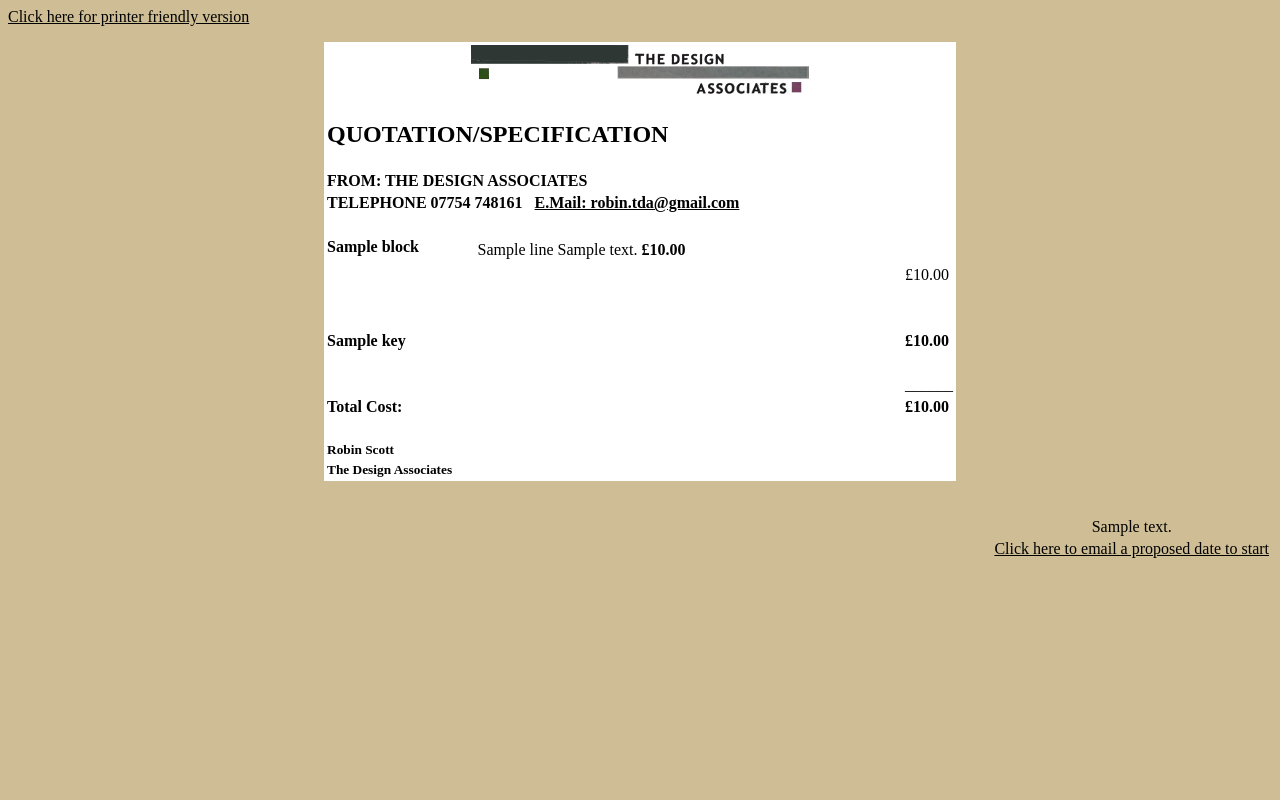
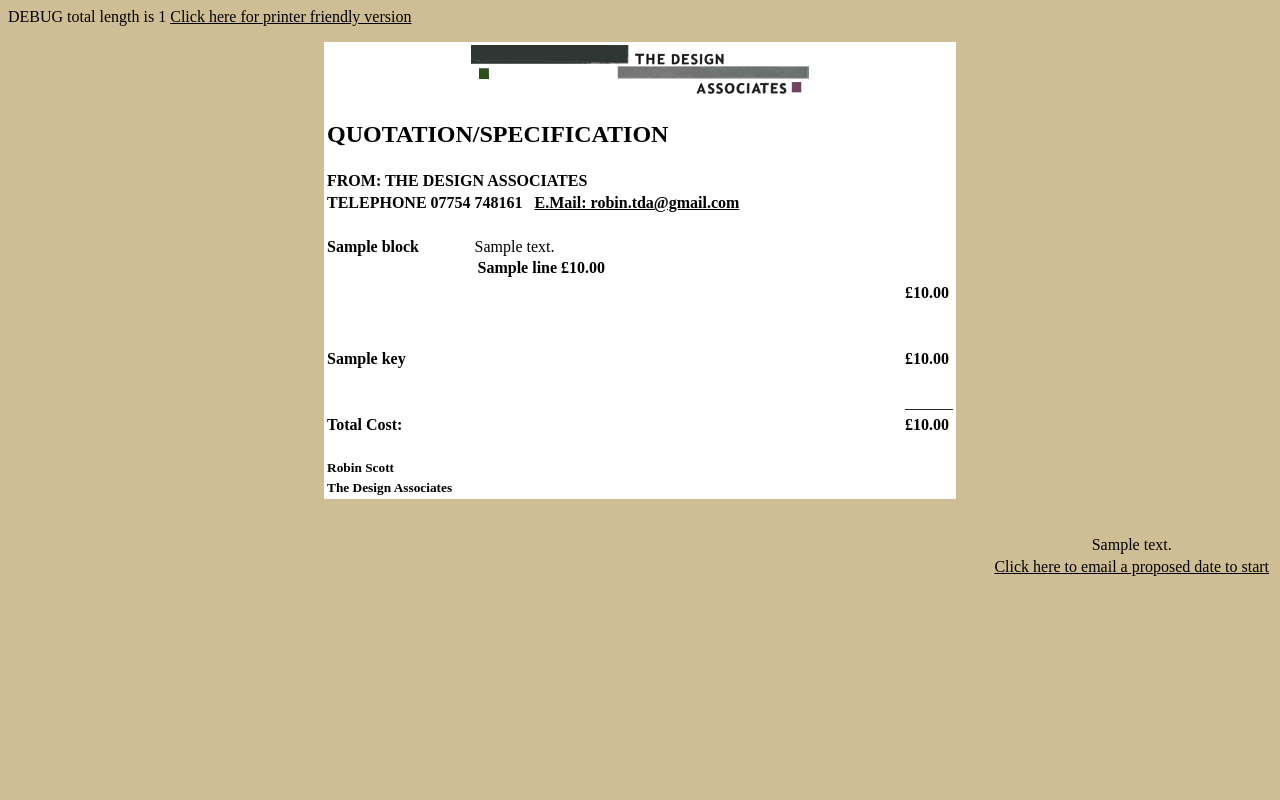
Before and after one commit to cleanbill/quoter, a Django app: template quoter/templates/index.html in a window 1280 px wide. Run offline with Django 3.2, Linux system fonts and the light colour scheme; tables that the repository leaves empty hold one stand-in row (values such as "Sample post"); the template is opened without the code that fills it: values that come from a table or form of the project are taken from there, most other values are stand-ins (such as "Sample title", 1, 10 or a date in 2020).

Commit message:
Made sub sections bold, more debug for the totals issue

```diff
--- a/quoter/templates/index.html
+++ b/quoter/templates/index.html
@@ -27,6 +27,7 @@ a:hover {color: black;}  /* mouse over link */
 a:active {color: black;}  /* selected link */
 </style>
   </head>
+  DEBUG total length is {{ totals.length }}
   {% if print %}
       <body>
   {% else %}
@@ -51,7 +52,7 @@ a:active {color: black;}  /* selected link */
       {% for block in blocks %}
           <tr><td valign=top colspan=3><b>{{block.name}}</b></td><td><table border=0>
           {% for line in block.lines %}
-<tr>{% if line.subtitle %}<td colspan=2>{{line.subtitle}}</td><td>{% else %}<td>{% endif %}
+<tr>{% if line.subtitle %}<td colspan=3><b>{{line.subtitle}}</b></td>{% else %}<td>{% endif %}
 {% if line.defaultDetails %} {{line.defaultDetails}} {% else %}
 {% if block.name == "Date:" %} {{line.details|date}} {% else %}
  {{line.details}} {% endif %}{% endif %}</td>
@@ -64,13 +65,12 @@ a:active {color: black;}  /* selected link */
           {% endfor %}
           </table>
           {% if block.totalSection %}
-              <tr><td colspan=4 align=right>&pound;{{ block.total|floatformat:2 }}&nbsp;</td></tr>
+              <tr><td colspan=4 align=right><b>&pound;{{ block.total|floatformat:2 }}&nbsp;</b></td></tr>
           {% endif %}
       {% endfor %}
       <tr><td colspan=4>&nbsp;</td></tr>
       <tr><td colspan=4>&nbsp;</td></tr>
       {% for key,value in totals.items %}
-         <script>alert("key is "+key);</script>
          <tr><td width=23% colspan=3><b>{{key}}</b></td><td align=right><b>&pound;{{ value|floatformat:2 }}&nbsp;</b></td></tr>
       {% endfor %}
       <tr><td colspan=4>&nbsp;</td></tr>
```
